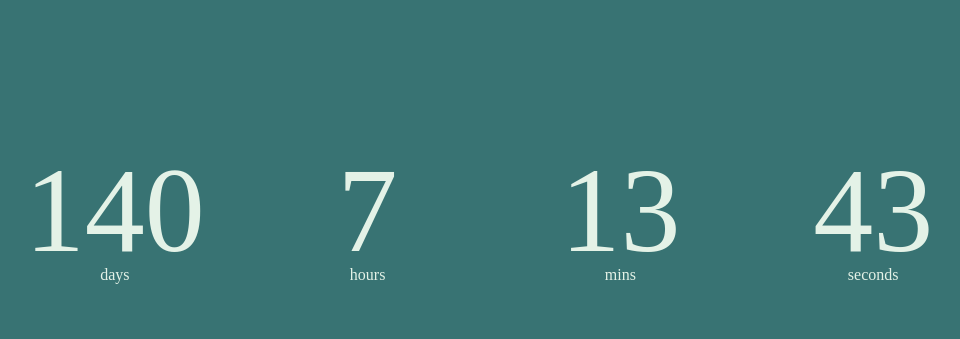
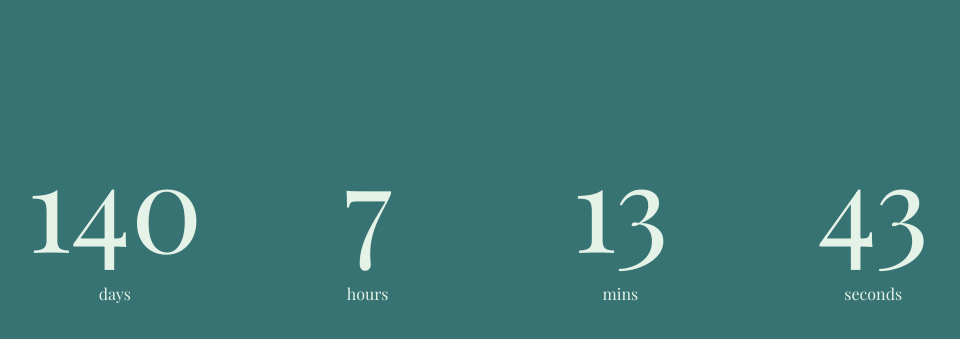
Before and after one commit to kapoorsaumitra/countdownto2024, a plain HTML site: page index.html in a window 1280 px wide. Shown: the part 175-514 px from the top of the page, without its empty margins (146-1106 px from the left). Drawn offline with nearby package versions, Linux system fonts and the light colour scheme.

Commit message:
updated font and margins

```diff
--- a/styles.css
+++ b/styles.css
@@ -1,6 +1,8 @@
+@import url('https://fonts.googleapis.com/css2?family=Playfair+Display&display=swap');
 body{
     background-color: #387373;
     min-height: 100vh;
+    font-family: 'Playfair Display', serif;
 }
 
 .launch-time{
@@ -18,5 +20,5 @@ body{
 
 .launch-time div p{
     font-size: 120px;
-    margin-bottom: -14px;
+    margin-bottom: 0px;
 }
```
